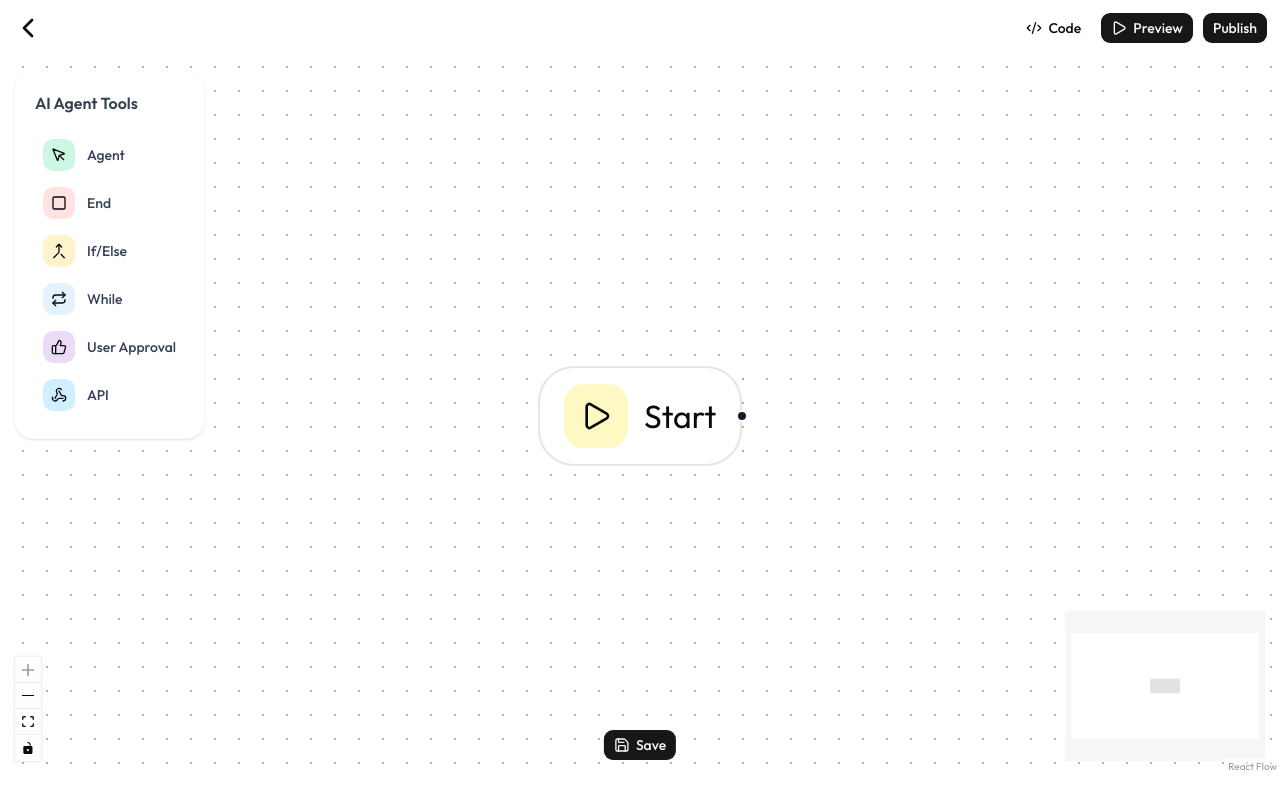
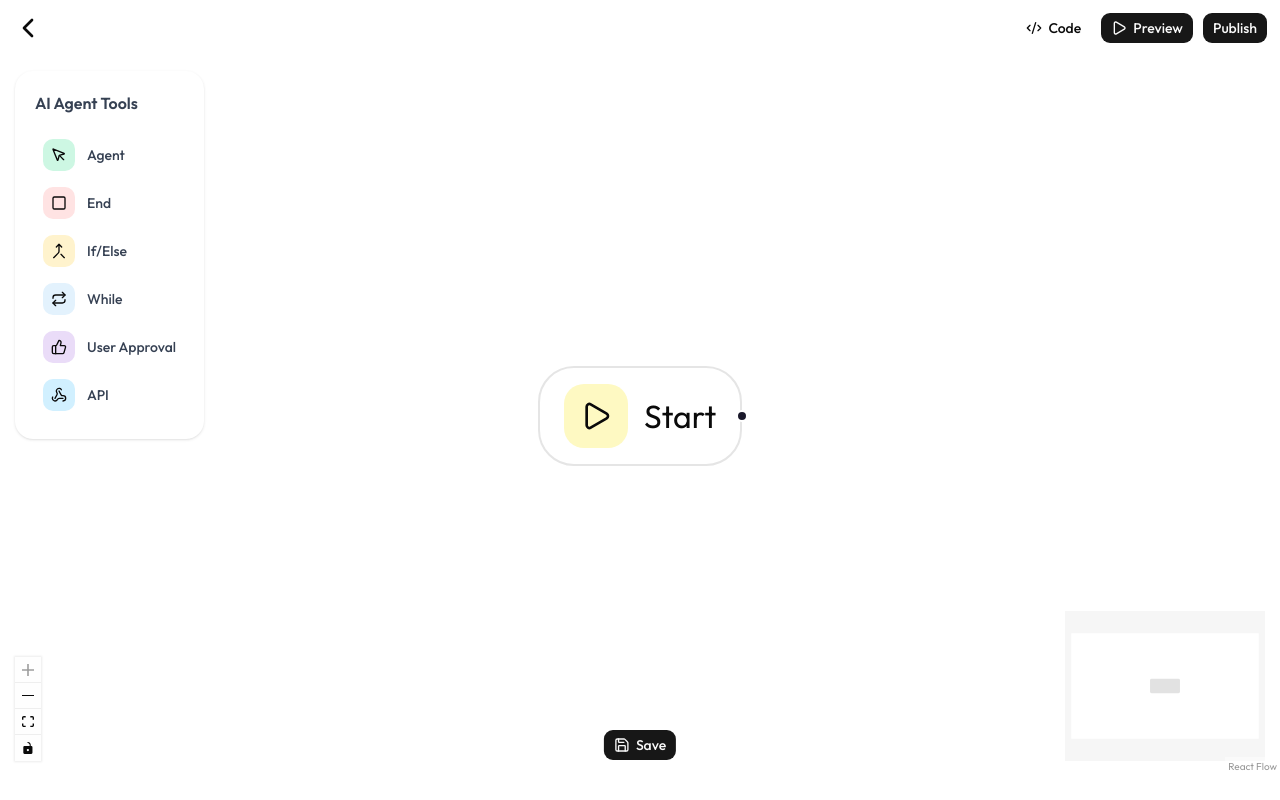
Before and after one commit to Pruthviraj75/Agentify_AI, a Next.js app: page /agent-builder/1 in a window 1280 px wide. Built offline with nearby package versions, Linux system fonts and the light colour scheme; no server answers.

Commit message:
fix build error

```diff
--- a/app/agent-builder/[agentId]/page.tsx
+++ b/app/agent-builder/[agentId]/page.tsx
@@ -32,6 +32,7 @@ import WhileNode from "../_customNodes/WhileNode";
 import UserApprovalNode from "../_customNodes/UserApprovalNode";
 import ApiNode from "../_customNodes/ApiNode";
 import SettingPanel from "../_components/SettingPanel";
+import { BackgroundVariant } from 'reactflow';
 
 
 export const nodeTypes = {
@@ -169,7 +170,7 @@ useOnSelectionChange({
           <MiniMap />
           <Controls />
           {/* @ts-expect-ignore */}
-          <Background variant="dots" gap={12} size={1} />
+          <Background variant={BackgroundVariant.Dots} gap={12} size={1} />
           <Panel position="top-left">
             <AgentToolsPanel />
           </Panel>
```
